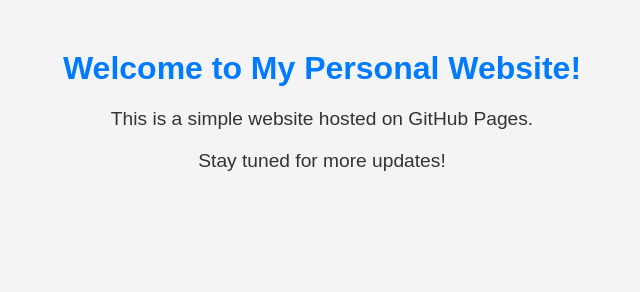
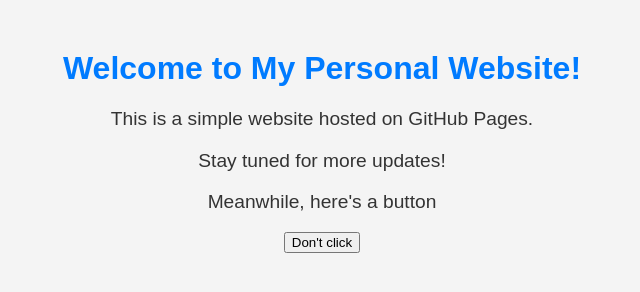
Before and after one commit to karthikvasan99/KarthikSrinivasan.github.io, a plain HTML site: page index.html in a window 1280 px wide. Shown: the whole page, without its empty margins (318-958 px from the left). Drawn offline with Linux system fonts and the light colour scheme.

Commit message:
Added a basic button

```diff
--- a/index.html
+++ b/index.html
@@ -24,5 +24,7 @@
     <h1>Welcome to My Personal Website!</h1>
     <p>This is a simple website hosted on GitHub Pages.</p>
     <p>Stay tuned for more updates!</p>
+    <p>Meanwhile, here's a button</p>
+    <button> Don't click </button>
 </body>
 </html>
```
